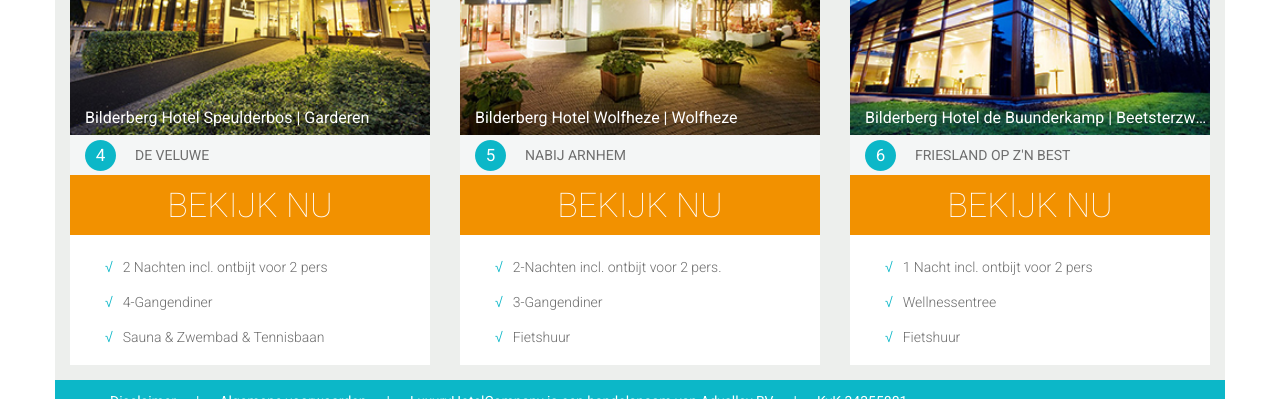
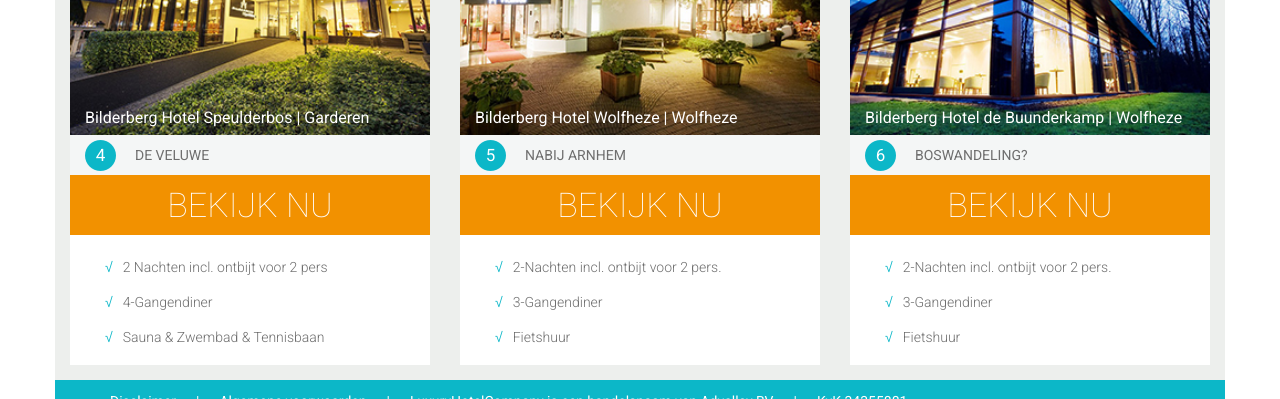
Before and after one commit to Albert91/bilderberg, a Jekyll site: the page built from index.html, in a window 1280 px wide. Shown: the part 1284-1683 px from the top of the page. Built offline with Jekyll 4.4.1, drawn with Linux system fonts in a browser that asks for light colours.

Commit message:
Update from Forestry.io - _data/hotels.yml

```diff
--- a/_data/hotels.yml
+++ b/_data/hotels.yml
@@ -45,11 +45,11 @@
   - 3-Gangendiner
   - Fietshuur
 - title: Bilderberg Hotel de Buunderkamp
-  location: Beetsterzwaag
-  tagline: FRIESLAND OP Z'N BEST
+  location: Wolfheze
+  tagline: BOSWANDELING?
   image: "/forestryio/images/BuunderkampTP.jpg"
-  link: http://www.luxuryhotelcompany.com/HotelDetail.aspx?hotelId=494&country=1&la=2&autoLogin=true&actie=
+  link: http://www.luxuryhotelcompany.com/HotelDetail.aspx?hotelId=430&country=1&la=2&autoLogin=true&actie=
   points:
-  - 1 Nacht incl. ontbijt voor 2 pers
-  - Wellnessentree
+  - 2-Nachten incl. ontbijt voor 2 pers.
+  - 3-Gangendiner
   - Fietshuur
```
